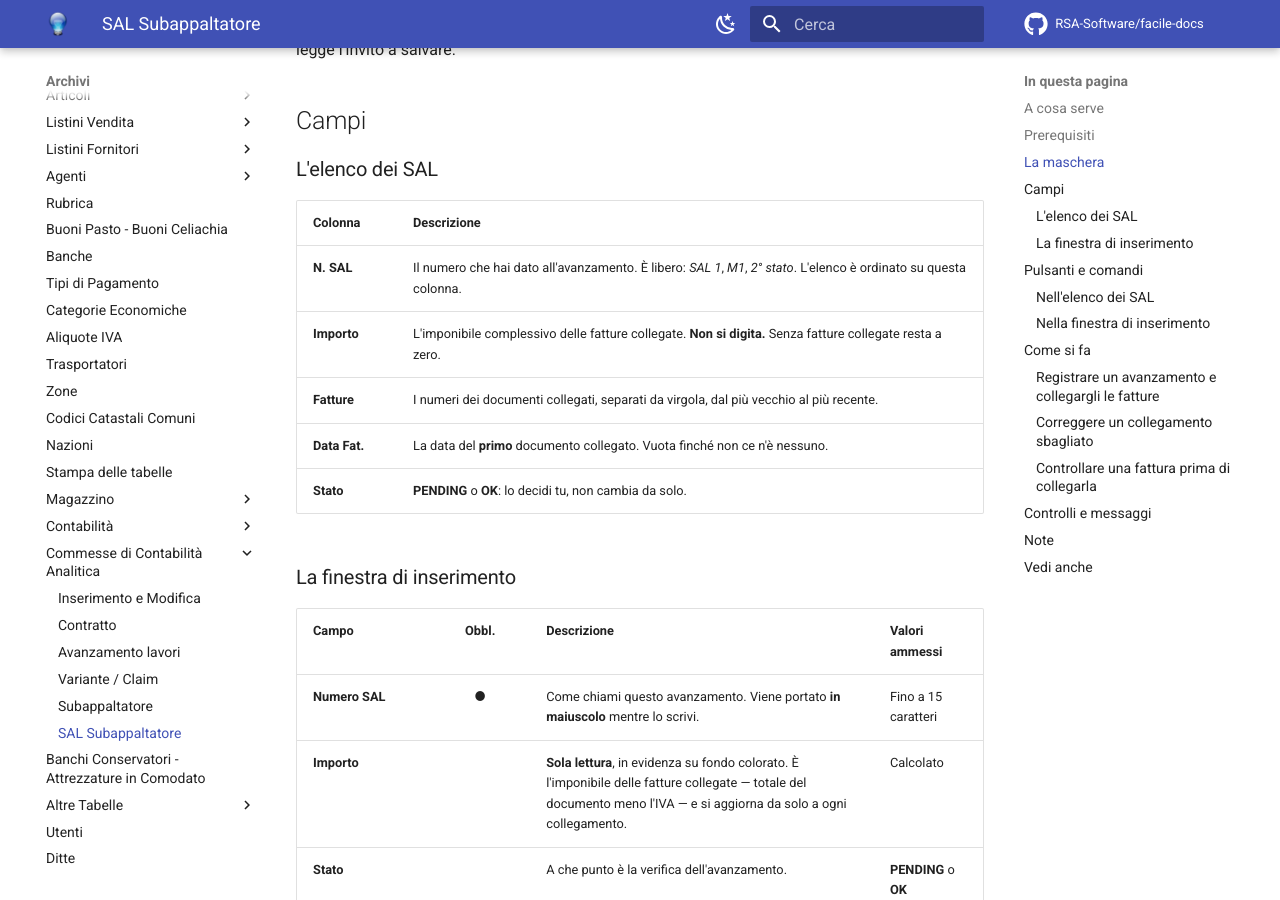
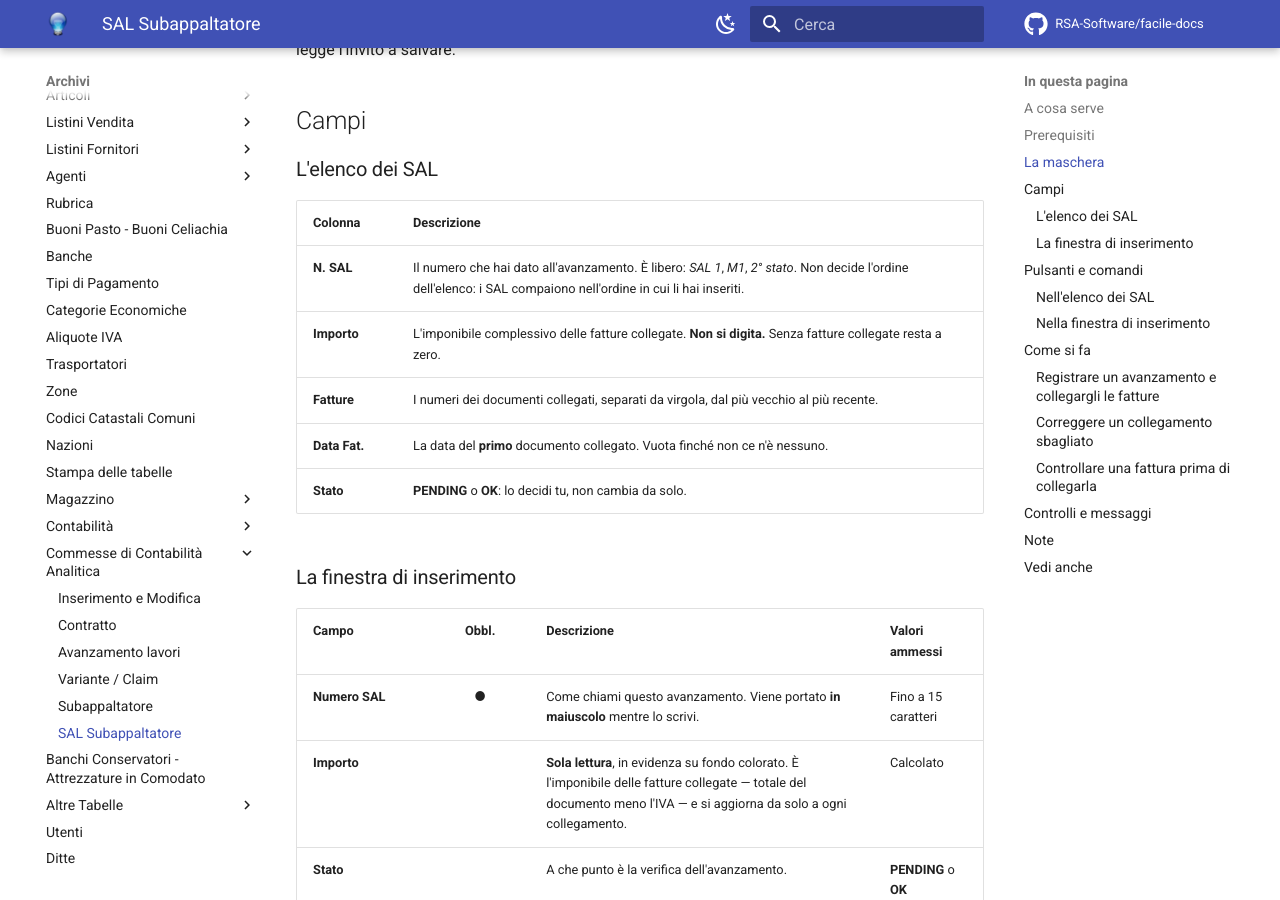
Before and after one commit to RSA-Software/facile-docs, an MkDocs documentation site: the page built from docs/moduli/contabilita/sal-subappaltatore.md, in a window 1280 px wide and 900 px high, scrolled down 2232 px. Built offline with MkDocs 1.6.1 and Material for MkDocs 9.7.7, drawn with Linux system fonts in a browser that asks for light colours; comment, search, counter and statistics services are not loaded.

Commit message:
Commesse e SAL del subappaltatore: l'elenco segue l'ordine di inserimento
Co-Authored-By: Claude Fable 5.2 <noreply@anthropic.com>

```diff
--- a/docs/moduli/contabilita/sal-subappaltatore.md
+++ b/docs/moduli/contabilita/sal-subappaltatore.md
@@ -72,7 +72,7 @@ dell'intestazione si legge l'invito a salvare.
 
 | Colonna | Descrizione |
 |---|---|
-| **N. SAL** | Il numero che hai dato all'avanzamento. È libero: *SAL 1*, *M1*, *2° stato*. L'elenco è ordinato su questa colonna. |
+| **N. SAL** | Il numero che hai dato all'avanzamento. È libero: *SAL 1*, *M1*, *2° stato*. Non decide l'ordine dell'elenco: i SAL compaiono nell'ordine in cui li hai inseriti. |
 | **Importo** | L'imponibile complessivo delle fatture collegate. **Non si digita.** Senza fatture collegate resta a zero. |
 | **Fatture** | I numeri dei documenti collegati, separati da virgola, dal più vecchio al più recente. |
 | **Data Fat.** | La data del **primo** documento collegato. Vuota finché non ce n'è nessuno. |
```
Also changed, not shown: docs/moduli/contabilita/commesse.md (+7 -1 lines).
